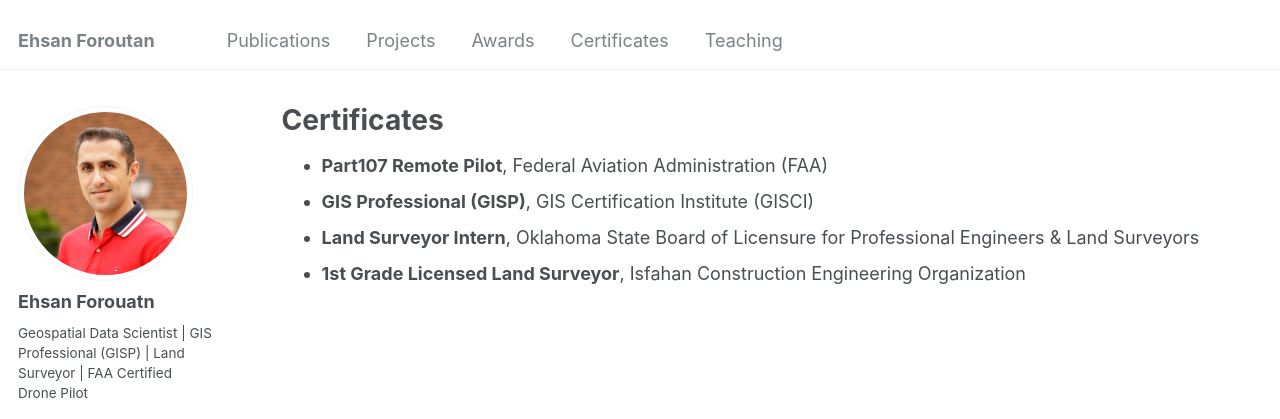
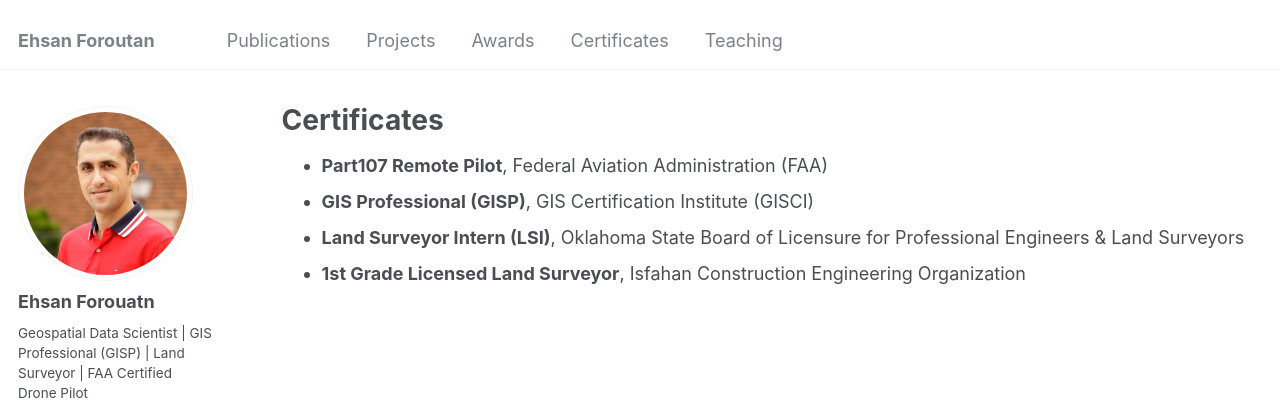
Before and after one commit to eforoutan/eforoutan.github.io, a Jekyll site: the page built from _pages/certificates.html, in a window 1280 px wide. Shown: the top 419 px of the page. Built offline with Jekyll 4.4.1, drawn with Linux system fonts in a browser that asks for light colours; some web fonts are replaced.

Commit message:
Update certificates.html

```diff
--- a/_pages/certificates.html
+++ b/_pages/certificates.html
@@ -7,7 +7,7 @@ author_profile: true
 <ul>
   <li><strong>Part107 Remote Pilot</strong>, Federal Aviation Administration (FAA) </li>
   <li><strong>GIS Professional (GISP)</strong>, GIS Certification Institute (GISCI) </li>
-  <li><strong>Land Surveyor Intern</strong>, Oklahoma State Board of Licensure for Professional Engineers & Land Surveyors</li>
+  <li><strong>Land Surveyor Intern (LSI)</strong>, Oklahoma State Board of Licensure for Professional Engineers & Land Surveyors</li>
   <li><strong>1st Grade Licensed Land Surveyor</strong>, Isfahan Construction Engineering Organization</li>
 </ul>
 
```
